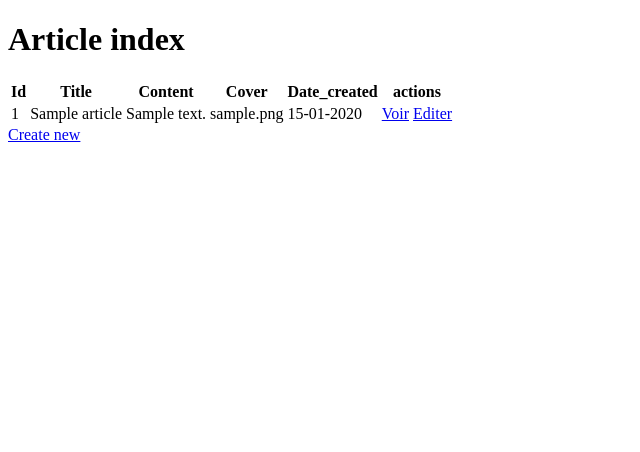
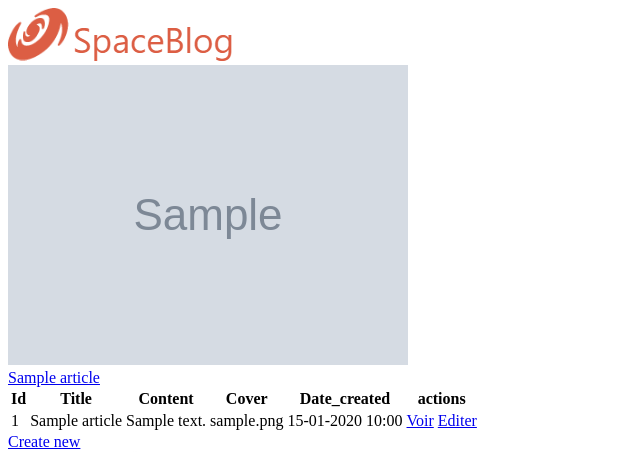
Before and after one commit to NadegeR/testStage, a PHP site: template templates/article/index.html.twig in a window 1280 px wide. Shown: the top 452 px of the page, without its empty margins (0-640 px from the left). Run offline with PHP 8.4, Linux system fonts and the light colour scheme; the template is opened without the code that fills it: most values are stand-ins (such as "Sample title", 1, 10 or a date in 2020); grey boxes marked "Sample" are stand-in pictures; some libraries are stand-ins or nearby versions.

Commit message:
insertion contenu

```diff
--- a/assets/styles/app.scss
+++ b/assets/styles/app.scss
@@ -1,2 +1,5 @@
 @import "custom";
 @import "~bootstrap/scss/bootstrap";
+footer {
+  background-color: orangered;
+}
--- a/src/Controller/ArticleController.php
+++ b/src/Controller/ArticleController.php
@@ -37,7 +37,7 @@ class ArticleController extends AbstractController
         if ($form->isSubmitted() && $form->isValid()) {
             $articleRepository->add($article, true);
 
-            return $this->redirectToRoute('app_article_index', [], Response::HTTP_SEE_OTHER);
+            return $this->redirectToRoute('article_liste', [], Response::HTTP_SEE_OTHER);
         }
 
         return $this->renderForm('article/new.html.twig', [
@@ -47,7 +47,7 @@ class ArticleController extends AbstractController
     }
 
     /**
-     * @Route("/{id}", name="details", , methods={"GET"})
+     * @Route("/{id}-ici-le-slug-de-larticle", name="details", methods={"GET"})
      */
     public function show(Article $article): Response
     {
@@ -67,7 +67,7 @@ class ArticleController extends AbstractController
         if ($form->isSubmitted() && $form->isValid()) {
             $articleRepository->add($article, true);
 
-            return $this->redirectToRoute('app_article_index', [], Response::HTTP_SEE_OTHER);
+            return $this->redirectToRoute('article_liste', [], Response::HTTP_SEE_OTHER);
         }
 
         return $this->renderForm('article/edit.html.twig', [
--- a/templates/article/_delete_form.html.twig
+++ b/templates/article/_delete_form.html.twig
@@ -1,4 +1,4 @@
-<form method="post" action="{{ path('app_article_delete', {'id': article.id}) }}" onsubmit="return confirm('Are you sure you want to delete this item?');">
+<form method="post" action="{{ path('article_delete', {'id': article.id}) }}" onsubmit="return confirm('Are you sure you want to delete this item?');">
     <input type="hidden" name="_token" value="{{ csrf_token('delete' ~ article.id) }}">
     <button class="btn">Delete</button>
 </form>
--- a/templates/article/edit.html.twig
+++ b/templates/article/edit.html.twig
@@ -7,7 +7,7 @@
 
     {{ include('article/_form.html.twig', {'button_label': 'Update'}) }}
 
-    <a href="{{ path('app_article_index') }}">back to list</a>
+    <a href="{{ path('article_liste') }}">back to list</a>
 
     {{ include('article/_delete_form.html.twig') }}
 {% endblock %}
--- a/templates/article/index.html.twig
+++ b/templates/article/index.html.twig
@@ -3,7 +3,17 @@
 {% block title %}{{ parent() }} | Accueil{% endblock %}
 
 {% block body %}
-    <h1>Article index</h1>
+    <section class="container-fluid">
+        {% for article in articles %}
+        <article class="row justify-content-center">
+            <a href="{{ path('article_details', {'id': article.id }) }}" title ="article/{{ article.id }} ici le slug de l'article">
+                <img src="{{ asset('img/'~article.cover) }}" alt="{{ article.title }}">
+                <div>{{ article.title }}</div>
+            </a>
+        </article>
+        {% endfor %}
+
+    </section>
 
     <table class="table">
         <thead>
@@ -23,7 +33,7 @@
                 <td>{{ article.title }}</td>
                 <td>{{ article.content }}</td>
                 <td>{{ article.cover }}</td>
-                <td>{{ article.dateCreated ? article.dateCreated|date('d-m-Y ') : '' }}</td>
+                <td>{{ article.dateCreated ? article.dateCreated|date('d-m-Y H:i') : '' }}</td>
                 <td>
                     <a href="{{ path('article_details', {'id': article.id}) }}">Voir</a>
                     <a href="{{ path('article_editer', {'id': article.id}) }}">Editer</a>
--- a/templates/article/new.html.twig
+++ b/templates/article/new.html.twig
@@ -7,5 +7,5 @@
 
     {{ include('article/_form.html.twig') }}
 
-    <a href="{{ path('app_article_index') }}">back to list</a>
+    <a href="{{ path('article_liste') }}">back to list</a>
 {% endblock %}
--- a/templates/article/show.html.twig
+++ b/templates/article/show.html.twig
@@ -25,14 +25,14 @@
             </tr>
             <tr>
                 <th>Date_created</th>
-                <td>{{ article.dateCreated ? article.dateCreated|date('Y-m-d H:i:s') : '' }}</td>
+                <td>{{ article.dateCreated ? article.dateCreated|date('d-m-Y H:i') : '' }}</td>
             </tr>
         </tbody>
     </table>
 
-    <a href="{{ path('app_article_index') }}">back to list</a>
+    <a href="{{ path('article_liste') }}">back to list</a>
 
-    <a href="{{ path('app_article_edit', {'id': article.id}) }}">edit</a>
+    <a href="{{ path('article_editer', {'id': article.id}) }}">edit</a>
 
     {{ include('article/_delete_form.html.twig') }}
 {% endblock %}
--- a/templates/base.html.twig
+++ b/templates/base.html.twig
@@ -7,6 +7,9 @@
         <meta http-equiv="X-UA-Compatible" content="ie=edge">
 
         <title>{% block title %}SpaceBlog{% endblock %}</title>
+        <link rel="preconnect" href="https://fonts.googleapis.com">
+        <link rel="preconnect" href="https://fonts.gstatic.com" crossorigin>
+        <link href="https://fonts.googleapis.com/css2?family=Roboto:wght@300;400;500;700&display=swap" rel="stylesheet">
         <link rel="icon" href="{{ asset('img/galaxy-spiral-s.png')}}">
 
 
@@ -15,23 +18,24 @@
             {{ encore_entry_link_tags('app') }}
         {% endblock %}
 
-        {% block javascripts %}
-            {{ encore_entry_script_tags('app') }}
-        {% endblock %}
+
     </head>
     <body>
 
     <header>
         <div class="container-fluid">
-
+            {% include ('inc/hearder.html.twig')%}
         </div>
     </header>
 
         {% block body %}{% endblock %}
 
-    <footer>
 
-    </footer>
-
+    <div class="container-fluid">
+        {% include ('inc/footer.html.twig')%}
+    </div>
+    {% block javascripts %}
+        {{ encore_entry_script_tags('app') }}
+    {% endblock %}
     </body>
 </html>
--- /dev/null
+++ b/templates/inc/footer.html.twig
@@ -0,0 +1,3 @@
+<footer class="container-fluid ">
+    <img src=" {{ asset('img/logo_footer.png')}}" alt="SpaceBlog-logo"">
+</footer>
--- /dev/null
+++ b/templates/inc/hearder.html.twig
@@ -0,0 +1,4 @@
+<header>
+    <img src="{{ asset('img/galaxy-spiral-s.png')}}" alt="SpaceBlog-logo">
+    <img src="{{ asset('img/SpaceBlog.png')}}" alt="SapceBlog">
+</header>
```
Also changed, not shown: assets/styles/custom.scss (+10 -0 lines), public/img/curiosity.png (renamed from public/img/nhq202112230007.png), public/img/fusee.png (added), public/img/logo_footer.png (added), public/img/orion.png (added).
